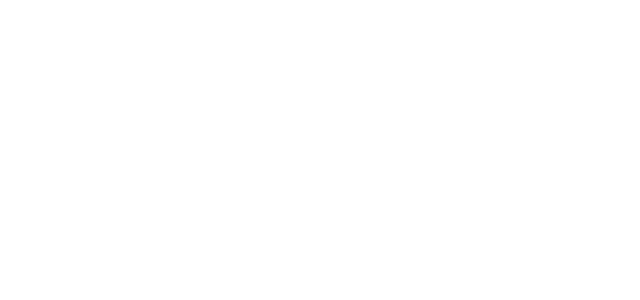
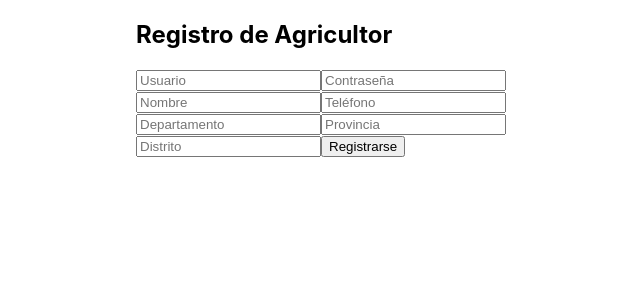
Before and after one commit to darich1010/Proyecto-AgroRegistro, a React (Create React App) app in the folder frontend-react/: page /registro-agricultor in a window 1280 px wide. Before the commit this address had no page. Shown: the top 300 px of the page, without its empty margins (304-944 px from the left). Built offline with nearby package versions, Linux system fonts and the light colour scheme.

Commit message:
Añadiendo y permitiendo el registro de clientes y agricultores

```diff
--- a/frontend-react/src/App.js
+++ b/frontend-react/src/App.js
@@ -10,6 +10,8 @@
 import ClienteDashboard from './components/ClienteDashboard';
 import AgricultorDashboard from './components/AgricultorDashboard';
 import AdminPanel from './components/AdminPanel';
+import RegistroCliente from './components/RegistroCliente'; // ✅ nuevo
+import RegistroAgricultor from './components/RegistroAgricultor'; // ✅ nuevo
 
 function App() {
   const [token, setToken] = useState('');
@@ -59,12 +61,19 @@
   return (
     <Router>
       <Routes>
+        {/* PÁGINA PÚBLICA */}
         <Route path="/" element={<Home />} />
 
+        {/* LOGIN */}
         <Route path="/login-cliente" element={<LoginForm onLoginSuccess={handleLoginSuccess} rolEsperado="cliente" />} />
         <Route path="/login-agricultor" element={<LoginForm onLoginSuccess={handleLoginSuccess} rolEsperado="agricultor" />} />
         <Route path="/admin" element={<LoginForm onLoginSuccess={handleLoginSuccess} rolEsperado="admin" />} />
 
+        {/* REGISTRO */}
+        <Route path="/registro-cliente" element={<RegistroCliente />} />
+        <Route path="/registro-agricultor" element={<RegistroAgricultor />} />
+
+        {/* DASHBOARDS PROTEGIDOS */}
         <Route
           path="/cliente/dashboard"
           element={token && rol === 'cliente' ? <ClienteDashboard token={token} /> : <Navigate to="/login-cliente" />}
@@ -72,7 +81,13 @@
 
         <Route
           path="/agricultor/dashboard"
-          element={token && rol === 'agricultor' ? <AgricultorDashboard token={token} productos={productos} fetchProductos={fetchProductos} /> : <Navigate to="/login-agricultor" />}
+          element={token && rol === 'agricultor' ? (
+            <AgricultorDashboard
+              token={token}
+              productos={productos}
+              fetchProductos={fetchProductos}
+            />
+          ) : <Navigate to="/login-agricultor" />}
         />
 
         <Route
--- a/frontend-react/src/components/Home.js
+++ b/frontend-react/src/components/Home.js
@@ -1,19 +1,26 @@
 import React from 'react';
-import { Link } from 'react-router-dom';
+import { useNavigate } from 'react-router-dom';
 
 const Home = () => {
+  const navigate = useNavigate();
+
   return (
     <div style={styles.container}>
       <h1>Bienvenido a PRODEC 🌱</h1>
       <p>
-        Plataforma diseñada para conectar agricultores y clientes de manera eficiente.
-        Aquí podrás registrar tus productos, crear ofertas y gestionar tu información de forma segura.
+        Plataforma diseñada para conectar agricultores y clientes de manera eficiente. Aquí podrás registrar tus productos, crear ofertas y gestionar tu información de forma segura.
       </p>
 
-      <div style={styles.links}>
-        <Link to="/login-cliente" style={styles.button}>Soy Cliente</Link>
-        <Link to="/login-agricultor" style={styles.button}>Soy Agricultor</Link>
-        <Link to="/admin" style={styles.adminLink}>Acceso Interno</Link>
+      <div style={styles.buttons}>
+        <button onClick={() => navigate('/login-cliente')}>Soy Cliente</button>
+        <button onClick={() => navigate('/login-agricultor')}>Soy Agricultor</button>
+        <button onClick={() => navigate('/admin')}>Acceso Interno</button>
+        <p style={{ marginTop: '1rem' }}>
+          ¿No tienes cuenta?{' '}
+          <button onClick={() => navigate('/registro-cliente')} style={styles.linkButton}>Registrarse como Cliente</button>
+          {' '}|{' '}
+          <button onClick={() => navigate('/registro-agricultor')} style={styles.linkButton}>Registrarse como Agricultor</button>
+        </p>
       </div>
     </div>
   );
@@ -21,33 +28,22 @@
 
 const styles = {
   container: {
-    maxWidth: '600px',
-    margin: '2rem auto',
     textAlign: 'center',
-    padding: '2rem',
-    backgroundColor: '#f4f4f4',
-    borderRadius: '12px',
-    boxShadow: '0 0 10px rgba(0,0,0,0.1)'
+    padding: '2rem'
   },
-  links: {
-    marginTop: '2rem',
+  buttons: {
     display: 'flex',
     flexDirection: 'column',
-    gap: '1rem'
+    gap: '1rem',
+    marginTop: '2rem',
+    alignItems: 'center'
   },
-  button: {
-    backgroundColor: '#2d7a34',
-    color: '#fff',
-    padding: '0.75rem 1.5rem',
-    borderRadius: '8px',
-    textDecoration: 'none',
-    fontWeight: 'bold'
-  },
-  adminLink: {
-    marginTop: '1rem',
-    color: '#555',
+  linkButton: {
+    border: 'none',
+    background: 'none',
+    color: '#0066cc',
     textDecoration: 'underline',
-    fontSize: '0.9rem'
+    cursor: 'pointer'
   }
 };
 
--- /dev/null
+++ b/frontend-react/src/components/RegistroAgricultor.js
@@ -0,0 +1,72 @@
+import React, { useState } from 'react';
+import { useNavigate } from 'react-router-dom';
+
+const RegistroAgricultor = () => {
+  const [username, setUsername] = useState('');
+  const [password, setPassword] = useState('');
+  const [nombre, setNombre] = useState('');
+  const [telefono, setTelefono] = useState('');
+  const [departamento, setDepartamento] = useState('');
+  const [provincia, setProvincia] = useState('');
+  const [distrito, setDistrito] = useState('');
+  const [error, setError] = useState('');
+  const navigate = useNavigate();
+
+  const handleRegistro = async (e) => {
+    e.preventDefault();
+    setError('');
+
+    try {
+      // 1. Crear usuario
+      const userRes = await fetch('https://web-production-2486a.up.railway.app/api/register/', {
+        method: 'POST',
+        headers: { 'Content-Type': 'application/json' },
+        body: JSON.stringify({ username, password })
+      });
+
+      if (!userRes.ok) throw new Error('Error al registrar usuario');
+      const newUser = await userRes.json();
+
+      // 2. Crear agricultor
+      const agriRes = await fetch('https://web-production-2486a.up.railway.app/api/agricultores/', {
+        method: 'POST',
+        headers: { 'Content-Type': 'application/json' },
+        body: JSON.stringify({
+          nombre,
+          telefono,
+          departamento,
+          provincia,
+          distrito,
+          user_id: newUser.id
+        })
+      });
+
+      if (!agriRes.ok) throw new Error('Error al registrar agricultor');
+
+      alert('Agricultor registrado correctamente');
+      navigate('/login-agricultor');
+
+    } catch (err) {
+      setError(err.message || 'Error en el registro');
+    }
+  };
+
+  return (
+    <form onSubmit={handleRegistro} style={{ maxWidth: '400px', margin: 'auto' }}>
+      <h2>Registro de Agricultor</h2>
+      {error && <p style={{ color: 'red' }}>{error}</p>}
+
+      <input type="text" placeholder="Usuario" value={username} onChange={(e) => setUsername(e.target.value)} required />
+      <input type="password" placeholder="Contraseña" value={password} onChange={(e) => setPassword(e.target.value)} required />
+      <input type="text" placeholder="Nombre" value={nombre} onChange={(e) => setNombre(e.target.value)} required />
+      <input type="text" placeholder="Teléfono" value={telefono} onChange={(e) => setTelefono(e.target.value)} required />
+      <input type="text" placeholder="Departamento" value={departamento} onChange={(e) => setDepartamento(e.target.value)} required />
+      <input type="text" placeholder="Provincia" value={provincia} onChange={(e) => setProvincia(e.target.value)} required />
+      <input type="text" placeholder="Distrito" value={distrito} onChange={(e) => setDistrito(e.target.value)} required />
+
+      <button type="submit">Registrarse</button>
+    </form>
+  );
+};
+
+export default RegistroAgricultor;
--- /dev/null
+++ b/frontend-react/src/components/RegistroCliente.js
@@ -0,0 +1,66 @@
+import React, { useState } from 'react';
+import { useNavigate } from 'react-router-dom';
+
+const RegistroCliente = () => {
+  const [username, setUsername] = useState('');
+  const [password, setPassword] = useState('');
+  const [nombre, setNombre] = useState('');
+  const [direccion, setDireccion] = useState('');
+  const [telefono, setTelefono] = useState('');
+  const [error, setError] = useState('');
+  const navigate = useNavigate();
+
+  const handleRegistro = async (e) => {
+    e.preventDefault();
+    setError('');
+
+    try {
+      // 1. Crear usuario
+      const userRes = await fetch('https://web-production-2486a.up.railway.app/api/register/', {
+        method: 'POST',
+        headers: { 'Content-Type': 'application/json' },
+        body: JSON.stringify({ username, password })
+      });
+
+      if (!userRes.ok) throw new Error('Error al registrar usuario');
+      const newUser = await userRes.json();
+
+      // 2. Crear perfil de cliente
+      const clienteRes = await fetch('https://web-production-2486a.up.railway.app/api/clientes/', {
+        method: 'POST',
+        headers: { 'Content-Type': 'application/json' },
+        body: JSON.stringify({
+          nombre,
+          direccion,
+          telefono,
+          user_id: newUser.id
+        })
+      });
+
+      if (!clienteRes.ok) throw new Error('Error al registrar cliente');
+
+      alert('Cliente registrado correctamente');
+      navigate('/login-cliente');
+
+    } catch (err) {
+      setError(err.message || 'Error en el registro');
+    }
+  };
+
+  return (
+    <form onSubmit={handleRegistro} style={{ maxWidth: '400px', margin: 'auto' }}>
+      <h2>Registro de Cliente</h2>
+      {error && <p style={{ color: 'red' }}>{error}</p>}
+
+      <input type="text" placeholder="Usuario" value={username} onChange={(e) => setUsername(e.target.value)} required />
+      <input type="password" placeholder="Contraseña" value={password} onChange={(e) => setPassword(e.target.value)} required />
+      <input type="text" placeholder="Nombre completo" value={nombre} onChange={(e) => setNombre(e.target.value)} required />
+      <input type="text" placeholder="Dirección" value={direccion} onChange={(e) => setDireccion(e.target.value)} required />
+      <input type="text" placeholder="Teléfono" value={telefono} onChange={(e) => setTelefono(e.target.value)} required />
+
+      <button type="submit">Registrarse</button>
+    </form>
+  );
+};
+
+export default RegistroCliente;
```
